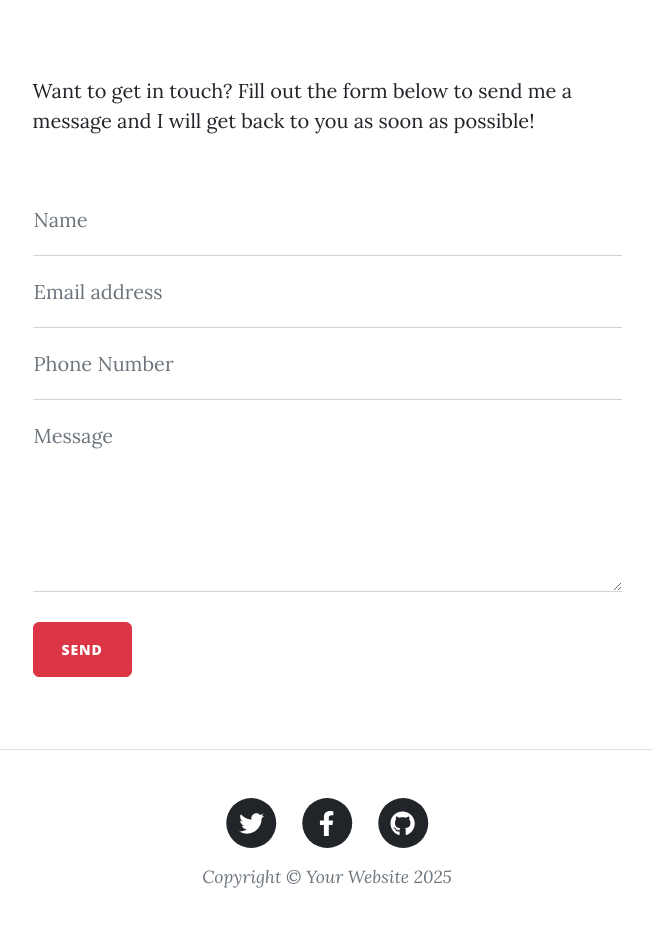
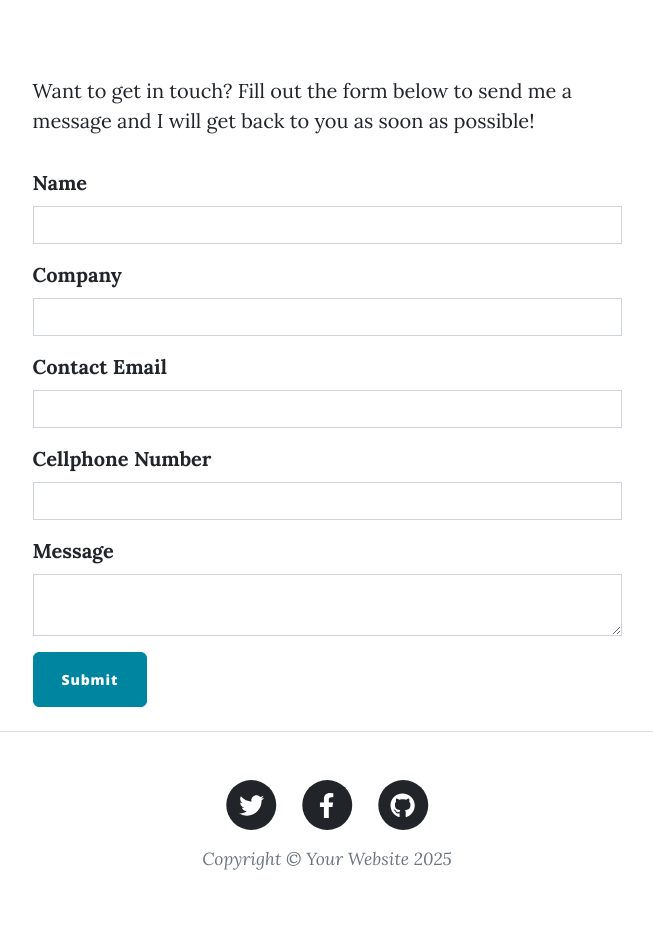
Before and after one commit to k4g1sho/flask_blog_with_users, a Flask app: page /contact in a window 1280 px wide. Shown: the part 536-1475 px from the top of the page, without its empty margins (313-966 px from the left). After the commit the page ends 1406 px from the top, so only its background shows below. Run offline with Flask 3, Linux system fonts and the light colour scheme; some libraries are stand-ins or nearby versions.

Commit message:
fix: FIX CONTACT FORM FUNCTIONALITY
- Change form from html to wtf for consistency
- Email owner on form completion
- Remove flask_gravatar, its not neccessary
- Fix grammer

```diff
--- a/forms.py
+++ b/forms.py
@@ -1,6 +1,6 @@
 from flask_wtf import FlaskForm
-from wtforms import StringField, SubmitField, EmailField
-from wtforms.validators import DataRequired, URL
+from wtforms import StringField, SubmitField, EmailField, IntegerField, TextAreaField
+from wtforms.validators import DataRequired, URL, Length, Regexp, Optional
 from flask_ckeditor import CKEditorField
 
 
@@ -11,7 +11,6 @@ class CreatePostForm(FlaskForm):
     img_url = StringField("Blog Image URL", validators=[DataRequired(), URL()])
     body = CKEditorField("Blog Content", validators=[DataRequired()])
     submit = SubmitField("Submit Post")
-
 
 # TODO: Create a RegisterForm to register new users
 class RegistrationForm(FlaskForm):
@@ -30,3 +29,12 @@ class LoginForm(FlaskForm):
 class CommentForm(FlaskForm):
     comment = CKEditorField("Leave a comment", validators=[DataRequired()])
     submit = SubmitField("Submit")
+
+# TODO: Create a Contacts form
+class ContactForm(FlaskForm):
+    name = StringField(label="Name",validators=[Length(max=40), DataRequired()])
+    company = StringField(label="Company",validators=[Length(max=40),Optional()])
+    email = StringField(label="Contact Email",validators=[Length(max=40),DataRequired()])
+    phone_number = StringField(label="Cellphone Number",validators=[Optional(),Length(min=10,max=14),Regexp(r'^[+0-9-]+$',message='Invalid Phone number format')])
+    message = TextAreaField(label="Message",validators=[Length(max=1000),DataRequired()])
+    submit = SubmitField(label='Submit')
--- a/main.py
+++ b/main.py
@@ -2,7 +2,6 @@ from datetime import date
 from flask import Flask, abort, render_template, redirect, url_for, flash
 from flask_bootstrap import Bootstrap5
 from flask_ckeditor import CKEditor
-# from flask_gravatar import Gravatar - broken with current version
 from flask_login import UserMixin, login_user, LoginManager, current_user, logout_user, login_required
 from flask_sqlalchemy import SQLAlchemy
 from sqlalchemy.orm import relationship, DeclarativeBase, Mapped, mapped_column
@@ -10,10 +9,12 @@ from sqlalchemy import Integer, String, Text, ForeignKey
 from typing import List
 from functools import wraps
 from werkzeug.security import generate_password_hash, check_password_hash
-# Import forms from the forms.py
-from forms import CreatePostForm, RegistrationForm, LoginForm, CommentForm
+# Import forms from the forms.py.
+from forms import CreatePostForm, RegistrationForm, LoginForm, CommentForm, ContactForm
 import os
 from dotenv import load_dotenv
+# Import email_sender module.
+from email_sender import SENDMAIL
 
 #Load environmental variables
 load_dotenv()
@@ -25,18 +26,8 @@ app.config['SECRET_KEY'] = os.environ.get("app_secret")
 ckeditor = CKEditor(app)
 Bootstrap5(app)
 
-#TODO add gravitator images
-# #gravator_url for profile images - curently broken
-# gravatar = Gravatar(app,
-#                     size=100,
-#                     rating='g',
-#                     default='retro',
-#                     force_default=False,
-#                     use_ssl=False,
-#                     base_url=None)
 
-
-# TODO: Configure Flask-Login
+# TODO: Configure Flask-Login.
 login_manager = LoginManager()
 login_manager.init_app(app)
 @login_manager.user_loader
@@ -45,7 +36,7 @@ def load_user(user_id):
 
 
 def search_user_by_email(email):
-    'Search database of users by email, returns user or None'
+    '''Search database of users by email, returns user or None'''
     try:
         user = db.one_or_404( db.select(User).filter_by(email=email),
     description=(f"No '{email}' email in user database."))
@@ -57,7 +48,7 @@ def search_user_by_email(email):
     finally:
         return user
 
-# CREATE DATABASE
+# CREATE DATABASE.
 class Base(DeclarativeBase):
     pass
 app.config['SQLALCHEMY_DATABASE_URI'] = os.environ.get(key="DB_URI", default="sqlite:///posts.db")
@@ -65,7 +56,7 @@ db = SQLAlchemy(model_class=Base)
 db.init_app(app)
 
 
-# CONFIGURE TABLES
+# CONFIGURE TABLES.
 class BlogPost(db.Model):
     __tablename__ = "blog_posts"
     id: Mapped[int] = mapped_column(Integer, primary_key=True)
@@ -75,11 +66,11 @@ class BlogPost(db.Model):
     body: Mapped[str] = mapped_column(Text, nullable=False)
     img_url: Mapped[str] = mapped_column(String(250), nullable=False)
 
-    #Linking it to users table
+    # Linking it to users table.
     author_id: Mapped[int] = mapped_column(ForeignKey("users.id"))
     author: Mapped["User"] = relationship(back_populates="posts")
 
-    #Linking to Comment table
+    #Linking to Comment table.
     post_comments : Mapped[List["Comment"]] = relationship(back_populates="parent_post")
 
 # TODO: Create a User table for all your registered users.
@@ -90,24 +81,24 @@ class User(db.Model,UserMixin):
     email: Mapped[str] = mapped_column(String,unique=True)
     password: Mapped[str]
 
-    #relation linking it to blog_post table
+    #relation linking it to blog_post table.
     posts: Mapped[List["BlogPost"]] = relationship(back_populates="author")
 
-    #relation link to comments
+    #relation link to comments.
     comment: Mapped[List["Comment"]] = relationship(back_populates="comment_author")
 
 
-# TODO: Create a comments table
+# TODO: Create a comments table.
 class Comment(db.Model):
     __tablename__ = "comment"
     id: Mapped[int] = mapped_column(Integer,primary_key=True)
     text: Mapped[str] = mapped_column(Text,unique=False)
 
-    #linking to User
+    # Linking to User.
     author_id: Mapped[int] = mapped_column(ForeignKey("users.id"))
     comment_author: Mapped["User"] = relationship(back_populates="comment")
 
-    #Linking to block posts
+    # Linking to block posts.
     post_id: Mapped[int] = mapped_column(ForeignKey("blog_posts.id"))
     parent_post : Mapped["BlogPost"] = relationship(back_populates="post_comments")
 
@@ -122,7 +113,7 @@ def admin_only(f):
     def decorated_function(*args, **kwargs):
         if current_user is None:
             return redirect(url_for('login'))
-        #If id is not 1 then return abort with 403 error
+        #If id is not 1 then return abort with 403 error.
         if current_user.is_anonymous:
             abort(403)
         if current_user.id != 1:
@@ -160,7 +151,7 @@ def login():
         password = form.password.data
 
         user = search_user_by_email(email)
-        # Check user and password
+        # Check user and password.
         if user is None:
             flash("Incorrect username, Please enter correct username")
             print('incorrect username')
@@ -189,7 +180,7 @@ def get_all_posts():
     return render_template("index.html", all_posts=posts)
 
 
-# TODO: Allow logged-in users to comment on posts
+# TODO: Allow logged-in users to comment on posts.
 @app.route("/post/<int:post_id>", methods = ["GET","POST"])
 def show_post(post_id):
     try:
@@ -216,7 +207,7 @@ def show_post(post_id):
     return render_template("post.html", post=requested_post, form=form, comments = requested_post.post_comments)
 
 
-# TODO: Use a decorator so only an admin user can create a new post
+# TODO: Use a decorator so only an admin user can create a new post.
 @app.route("/new-post", methods=["GET", "POST"])
 @admin_only
 @login_required
@@ -237,7 +228,7 @@ def add_new_post():
     return render_template("make-post.html", form=form)
 
 
-# TODO: Use a decorator so only an admin user can edit a post
+# TODO: Use a decorator so only an admin user can edit a post.
 @app.route("/edit-post/<int:post_id>", methods=["GET", "POST"])
 @admin_only
 def edit_post(post_id):
@@ -261,7 +252,7 @@ def edit_post(post_id):
     return render_template("make-post.html", form=edit_form, is_edit=True)
 
 
-# TODO: Use a decorator so only an admin user can delete a post
+# TODO: Use a decorator so only an admin user can delete a post.
 @app.route("/delete/<int:post_id>")
 @admin_only
 def delete_post(post_id):
@@ -275,11 +266,43 @@ def delete_post(post_id):
 def about():
     return render_template("about.html")
 
-#TODO: Fix the contact me page
+#TODO: Fix the contact me page.
 @app.route("/contact", methods =["GET","POST"])
 def contact():
-    return render_template("contact.html")
+    contact_form = ContactForm()
+
+    if contact_form.validate_on_submit():
+        # Contact form Data
+        name = contact_form.name.data
+        company = contact_form.company.data
+        email = contact_form.email.data
+        phone_number = contact_form.phone_number.data
+        message = contact_form.message.data
+
+        # Format and send email.
+        # Initializing email_sender class object.
+        mail = SENDMAIL()
+        subject = 'Contact from Blog'
+        body = f'{message}\n\nKind Regards\nname: {name} \nCompany {company} \nnumber :{phone_number}'
+
+        # Gmail authentication data.
+        sender = os.getenv('sender_email')
+        reciever_email = os.getenv('reciever_email')
+        gmail_app_password = os.getenv('gmail_app_password')
+
+        # Sending the email.
+        try:
+            mail.send_email(sender,reciever_email,gmail_app_password,subject,body)
+            flash('Message sent')
+        except NameError as e:
+            print(e)
+        except Exception as e:
+            print(e)
+        else:
+            print("No exceptions caught")
+
+    return render_template("contact.html",form=contact_form)
 
 
 if __name__ == "__main__":
-    app.run(debug=False)
+    app.run(host='0.0.0.0', port=5000, debug=False)
--- a/templates/contact.html
+++ b/templates/contact.html
@@ -1,3 +1,4 @@
+{% from "bootstrap5/form.html" import render_form %}
 {% include "header.html" %}
 
 <!-- Page Header-->
@@ -9,11 +10,13 @@
     <div class="row gx-4 gx-lg-5 justify-content-center">
       <div class="col-md-10 col-lg-8 col-xl-7">
         <div class="page-heading">
+          {% with msg_sent = get_flashed_messages() %}
           {% if msg_sent: %}
           <h1>Successfully sent your message</h1>
           {% else: %}
           <h1>Contact Me</h1>
           {% endif %}
+          {%endwith%}
           <span class="subheading">Have questions? I have answers.</span>
         </div>
       </div>
@@ -29,69 +32,9 @@
           Want to get in touch? Fill out the form below to send me a message and
           I will get back to you as soon as possible!
         </p>
-        <div class="my-5">
-          <!-- * * * * * * * * * * * * * * *-->
-          <!-- * * Simplified SB Contact Form for the Tutorial* *-->
-          <form
-            id="contactForm"
-            name="sentMessage"
-            action="{{ url_for('contact') }}"
-            method="post"
-          >
-            <div class="form-floating">
-              <input
-                class="form-control"
-                id="name"
-                name="name"
-                type="text"
-                placeholder="Enter your name..."
-                required
-              />
-              <label for="name">Name</label>
-            </div>
-            <div class="form-floating">
-              <input
-                class="form-control"
-                id="email"
-                name="email"
-                type="email"
-                placeholder="Enter your email..."
-                required
-              />
-              <label for="email">Email address</label>
-            </div>
-            <div class="form-floating">
-              <input
-                class="form-control"
-                id="phone"
-                name="phone"
-                type="tel"
-                placeholder="Enter your phone number..."
-                required
-              />
-              <label for="phone">Phone Number</label>
-            </div>
-            <div class="form-floating">
-              <textarea
-                class="form-control"
-                id="message"
-                name="message"
-                placeholder="Enter your message here..."
-                required
-                style="height: 12rem"
-              ></textarea>
-              <label for="message">Message</label>
-            </div>
-            <br />
-            <button
-              class="btn btn-danger text-uppercase"
-              id="submitButton"
-              type="submit"
-            >
-              Send
-            </button>
-          </form>
-        </div>
+        <form method="POST">
+            {{render_form(form)}}
+        </form>
       </div>
     </div>
   </div>
--- a/templates/login.html
+++ b/templates/login.html
@@ -1,5 +1,4 @@
-{% from "bootstrap5/form.html" import render_form %} {% block content %} {%
-include "header.html" %}
+{% from "bootstrap5/form.html" import render_form %} {% block content %} {%include "header.html" %}
 
 <!-- Page Header -->
 <header
```
Also changed, not shown: email_sender.py (added, +22 -0 lines), pyproject.toml (added, +32 -0 lines), 2 other files.
